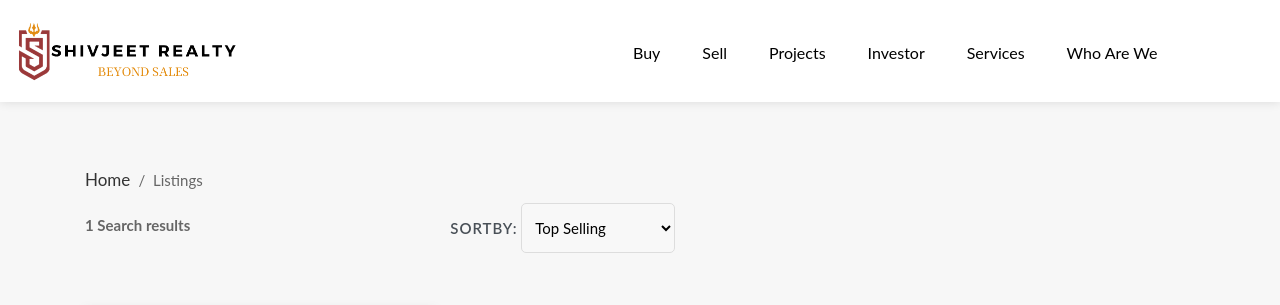
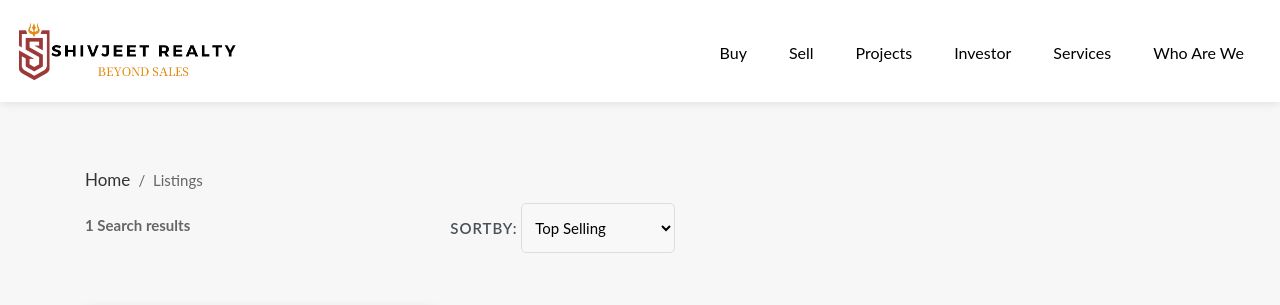
Before and after one commit to Umair-34/shivjeet, a Django app: page /buy in a window 1280 px wide. Shown: the top 305 px of the page. Run offline with Django 3.2, Linux system fonts and the light colour scheme; data comes from the database, SQL or seed files in the repository; some libraries are stand-ins or nearby versions; some web fonts are replaced.

Commit message:
nav bar fixed in home and other pages

```diff
--- a/templates/base.html
+++ b/templates/base.html
@@ -66,7 +66,7 @@
                         </button>
                     </div>
                     <!-- Main Navigation -->
-                    <nav id="navigation" class="style-1 head-tr" style="margin-left: 30%">
+                    <nav id="navigation" class="style-1 head-tr" style="float: right">
                         <ul id="responsive">
                              <li><a href="{% url 'buy' %}">Buy</a></li>
                             <li><a href="{% url 'add-property' %}">Sell</a></li>
--- a/templates/baseall.html
+++ b/templates/baseall.html
@@ -66,7 +66,7 @@
                         </button>
                     </div>
                     <!-- Main Navigation -->
-                    <nav id="navigation" class="style-1" style="margin-left: 30%">
+                    <nav id="navigation" class="style-1" style="float: right">
                         <ul id="responsive">
                             <li><a href="{% url 'buy' %}">Buy</a></li>
                             <li><a href="{% url 'add-property' %}">Sell</a></li>
```
